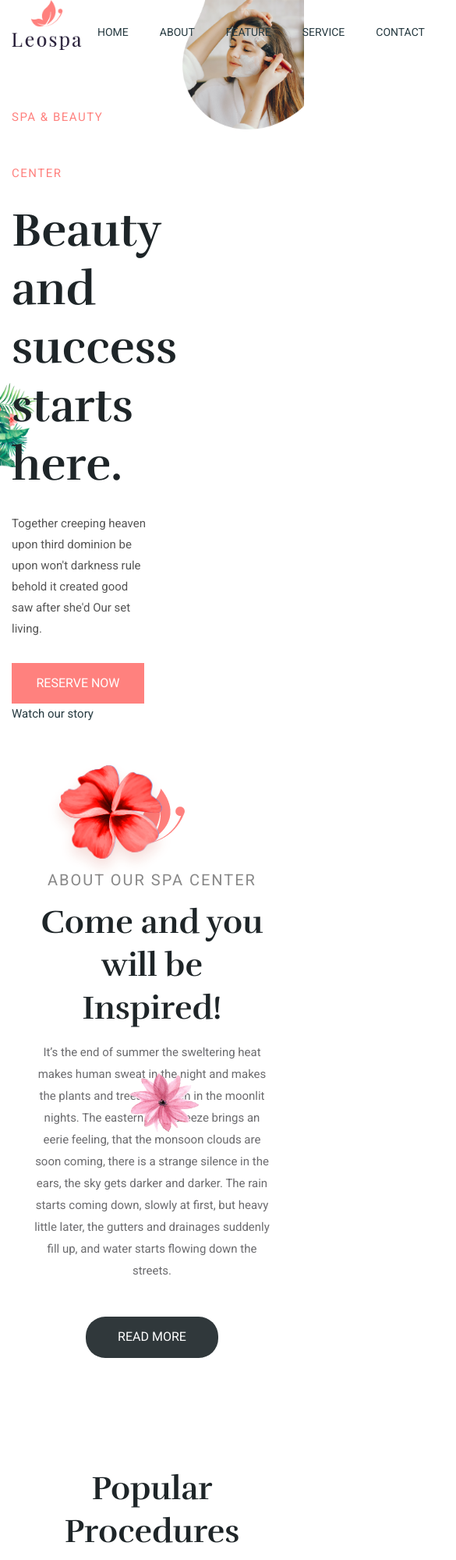
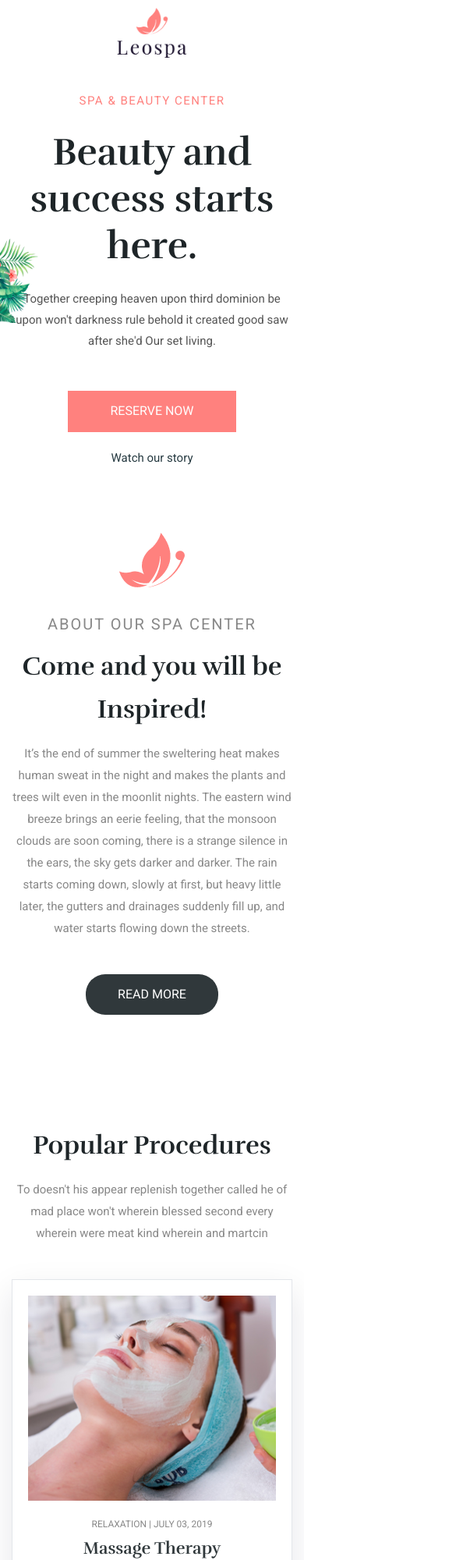
Before and after one commit to denisakturk/spaPage, a website: page app/index.html in a window 390 px wide. Shown: the top 2000 px of the page at 78% size, 585 px wide, since content can reach past the window. Drawn offline with Linux system fonts and the light colour scheme.

Commit message:
adaptation

```diff
--- a/app/index.html
+++ b/app/index.html
@@ -3,6 +3,7 @@
 <head>
     <meta charset="UTF-8">
     <title>SPA page</title>
+    <meta name="viewport" content="width=device-width, initial-scale=1">
     <link href="https://fonts.googleapis.com/css?family=Roboto|Rufina:700&display=swap" rel="stylesheet">
     <link rel="stylesheet" href="css/main.css">
 </head>
@@ -68,7 +69,8 @@
                 <p>To doesn't his appear replenish together called he of mad place won't wherein blessed second every wherein were meat kind wherein and martcin </p>
             </div>
             <div class="row"> <!-- 1 / 3 flex basis flex wrap -->
-                <article class="row__item article"> <!-- padding + border + txt-align: center -->
+                <div class="row__item">
+                    <article class="article"> <!-- padding + border + txt-align: center -->
                         <img src="./img/1.jpg" alt="">
                         <div class="article__heading">
                             <span class="article__subtitle">Relaxation | july 03, 2019</span>
@@ -77,24 +79,29 @@
                         <p>Living winged said you darkness you're divide gathered and bring one seasons face great dr Waters firmament place which.</p>
                         <a href="" class="btn circle-btn article__btn">Read More</a>
                     </article>
-                <article class="row__item article">
-                    <img src="./img/2.jpg" alt="">
+                </div>
+                <div class="row__item">
+                    <article class="article"> <!-- padding + border + txt-align: center -->
+                        <img src="./img/1.jpg" alt="">
                         <div class="article__heading">
                             <span class="article__subtitle">Relaxation | july 03, 2019</span>
-                        <h3 class="article__title">Beauty Care</h3>
+                            <h3 class="article__title">Massage Therapy</h3>
                         </div>
                         <p>Living winged said you darkness you're divide gathered and bring one seasons face great dr Waters firmament place which.</p>
                         <a href="" class="btn circle-btn article__btn">Read More</a>
                     </article>
-                <article class="row__item article">
-                    <img src="./img/3.jpg" alt="">
+                </div>
+                <div class="row__item">
+                    <article class="article"> <!-- padding + border + txt-align: center -->
+                        <img src="./img/1.jpg" alt="">
                         <div class="article__heading">
                             <span class="article__subtitle">Relaxation | july 03, 2019</span>
-                        <h3 class="article__title">Executive Reflexology</h3>
+                            <h3 class="article__title">Massage Therapy</h3>
                         </div>
                         <p>Living winged said you darkness you're divide gathered and bring one seasons face great dr Waters firmament place which.</p>
                         <a href="" class="btn circle-btn article__btn">Read More</a>
                     </article>
+                </div>
             </div>
         </div>
     </section>
@@ -142,7 +149,8 @@
                 <p>To doesn't his appear replenish together called he of mad place won't wherein blessed second every wherein were meat kind wherein and martcin </p>
             </div>
             <div class="row">
-                <div class="row__item member">
+                <div class="row__item">
+                    <div class="member">
                         <img src="./img/4.jpg" alt="">
                         <div class="member-details">
                             <h3 class="member-details__title">Joseph Austin</h3>
@@ -155,7 +163,9 @@
                             </div>
                         </div>
                     </div>
-                <div class="row__item member">
+                </div>
+                <div class="row__item">
+                    <div class="member">
                         <img src="./img/5.jpg" alt="">
                         <div class="member-details">
                             <h3 class="member-details__title">Joseph Austin</h3>
@@ -168,7 +178,9 @@
                             </div>
                         </div>
                     </div>
-                <div class="row__item member">
+                </div>
+                <div class="row__item">
+                    <div class="member">
                         <img src="./img/6.jpg" alt="">
                         <div class="member-details">
                             <h3 class="member-details__title">Joseph Austin</h3>
@@ -178,6 +190,7 @@
                                 <a href="" class="row__item social__item"></a>
                                 <a href="" class="row__item social__item"></a>
                                 <a href="" class="row__item social__item"></a>
+                            </div>
                         </div>
                     </div>
                 </div>
@@ -244,7 +257,7 @@
                 <h2 class="section-heading__title">Get In Touch</h2>
                 <p>To doesn't his appear replenish together called he of mad place won't wherein blessed second every wherein were meat kind wherein and martcin</p>
             </div>
-            <div class="row">
+            <div class="row contact__row">
                 <div class="row__item contact__item">
                     <div class="addresses-list">
                         <address class="addresses-list__item"><img src="img/mail.png" alt="">848 E 28th ST, BROOKLYN <br> NEW YORK, USA</address>
--- a/app/sass/main.sass
+++ b/app/sass/main.sass
@@ -39,9 +39,6 @@ section
     position: relative
     padding: 35px 0
     width: 100%
-
-header
-    padding: 0 0 50px 0
 
 footer
     background-color: #fff9f8
@@ -93,7 +90,7 @@ footer
     max-width: 109px
 
 .main-bg
-    width: 40%
+    width: 43.4%
     position: absolute
     top: 0
     right: 0
@@ -101,7 +98,7 @@ footer
 
 .section-greeting
     background: url(../img/leaf.png) no-repeat left center / 12.5%
-    padding: 0 0 12% 0
+    padding: 5% 0 12% 0
 
 .greeting
     max-width: 50%
@@ -116,7 +113,7 @@ footer
         line-height: 75px
         margin-bottom: 25px
     &__text
-        margin-bottom: 30px
+        margin-bottom: 50px
         color: #555555
         line-height: 27px
         font-size: 15px
@@ -141,7 +138,7 @@ footer
     max-width: 88px
 
 .section-heading
-    max-width: 85%
+    max-width: 83%
     margin: 0 auto 45px
     text-align: center
     & img
@@ -164,17 +161,23 @@ footer
     & p
         font-size: 15px
         line-height: 28px
-
+        color: #888
 .row
     display: flex
-
+    flex-wrap: wrap
+    margin-right: -15px
+    margin-left: -15px
+    &__item
+        flex: 0 0 33%
+        max-width: 33%
+        padding: 0 15px
 .article
-    // flex-basis: 33%
     padding: 20px
     border: 1px solid #e3e6ea
     box-shadow: 0 15px 40px rgba(4, 10, 50, 0.1)
     background-color: #ffffff
     text-align: center
+    margin-bottom: 30px
     & img
         margin-bottom: 15px
     &__heading
@@ -199,8 +202,8 @@ footer
     &__btn
         padding: 15px
         font-size: 16px
-    &:not(:last-child)
-        margin-right: 15px
+    // &:not(:last-child)
+    //     margin-right: 15px
 
 .section-testimonial
      background-color: #fff9f8
@@ -228,8 +231,8 @@ footer
 
 .member
     position: relative
-    &:not(:last-child)
-        margin-right: 15px
+    // &:not(:last-child)
+    //     margin-right: 15px
     & img
         z-index: -1
     &-details
@@ -249,8 +252,8 @@ footer
             font-size: 15px
             line-height: 27px
 
-
 .contact__item
+    max-width: 100%
     &:first-child
         flex-basis: 40%
     &:nth-child(2)
@@ -294,3 +297,56 @@ footer
     margin-bottom: 25px
     &__logo
         margin-bottom: 25px
+
+@media screen and (max-width: 1200px)
+    .flower3
+        display: none
+    .wrapper
+        max-width: 960px
+    .greeting__header
+        font-size: 49px
+        line-height: 60px
+@media screen and (max-width: 991px)
+    .wrapper
+        max-width: 720px
+    .greeting
+        max-width: 75%
+@media screen and (max-width: 768px)
+    .menu__primary, .main-bg, .flower2
+        display: none
+    .wrapper
+        max-width: 540px
+    .greeting
+        max-width: 100%
+    .section-heading
+        max-width: 100%
+        &__title
+            font-size: 33px
+    .row__item
+        max-width: 100%
+        flex: 0 0 100%
+        margin-bottom: 30px
+    .social__item
+        margin-bottom: 0
+    .contact__row
+        flex-direction: column
+@media screen and (max-width: 540px)
+    h1, h2, h3, h4, h5, h6
+        text-align: center
+    header
+        padding-top: 10px
+    .wrapper
+        max-width: 480px
+    .menu__logo
+        margin: 0 auto
+        flex: 0 0 100%
+    .greeting
+        background: none
+        text-align: center
+        &__cta
+            display: flex
+            flex-direction: column
+            max-width: 60%
+            margin: 0 auto
+    .cta__btn
+        margin: 0 0 20px 0
```
Also changed, not shown: app/css/main.css, 1 other file. Lines whose indentation alone changed are shown as unchanged.
